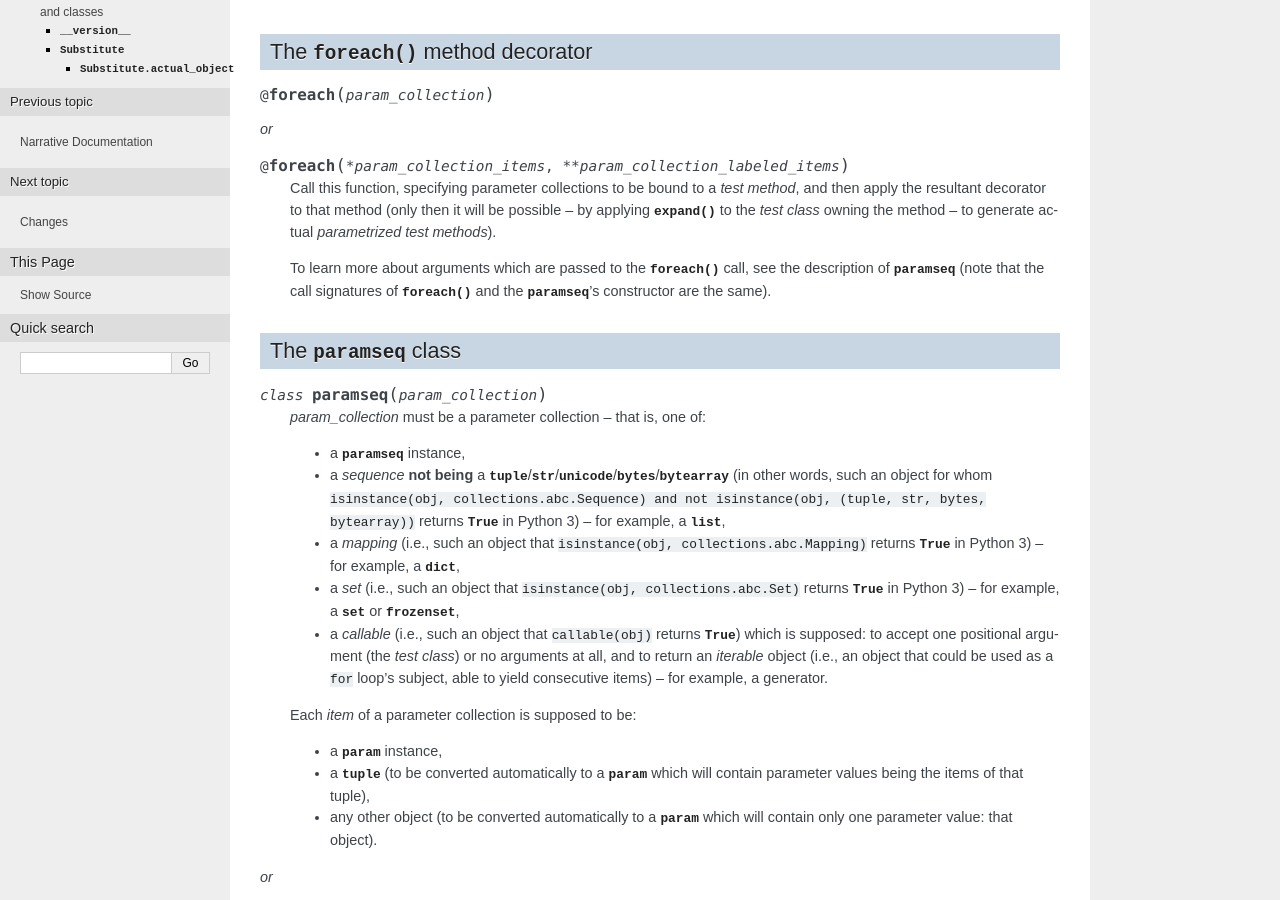
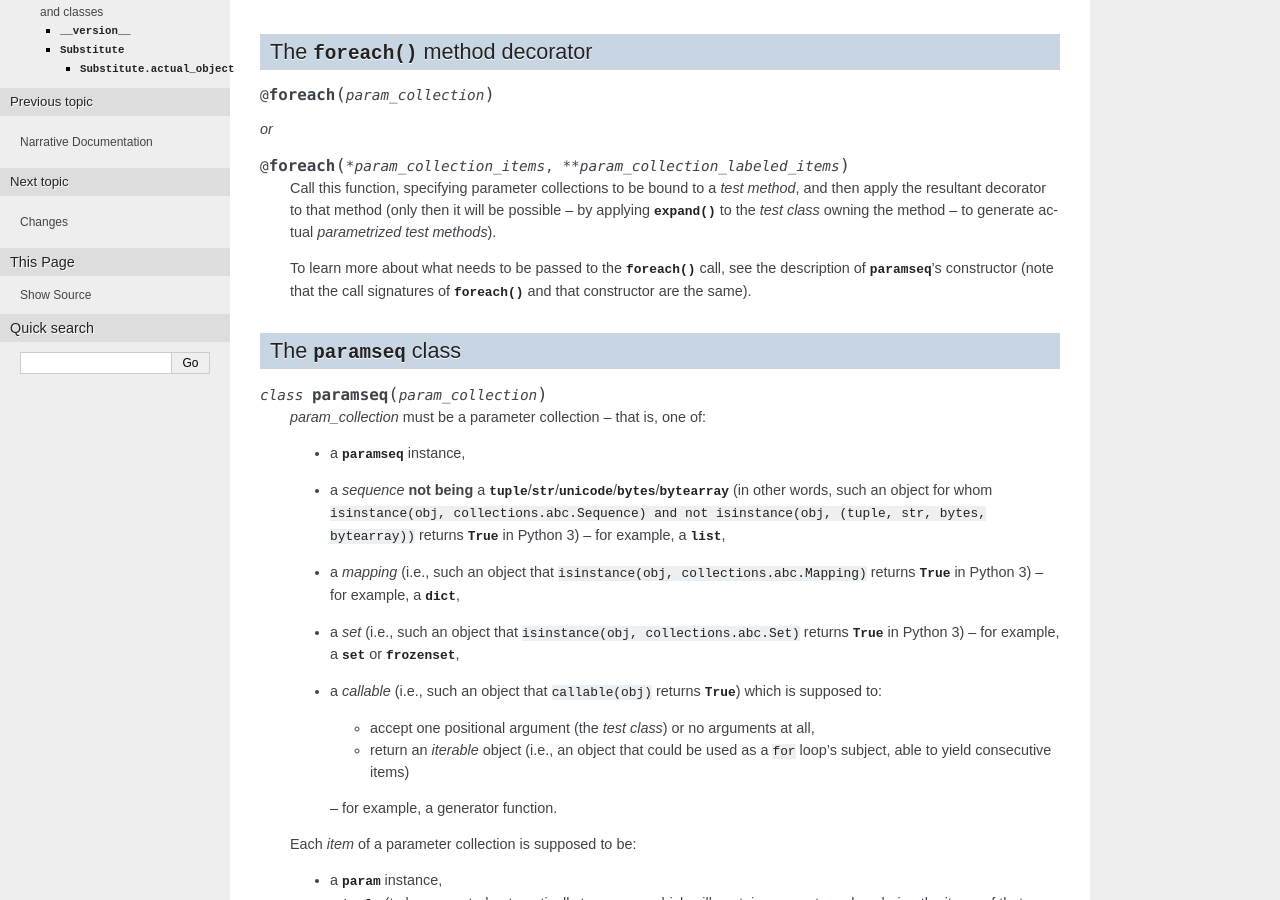
Before and after one commit to zuo/unittest_expander, a Sphinx documentation site: the page built from docs/reference.rst, in a window 1280 px wide and 900 px high, scrolled down 482 px. Built offline with Sphinx 7.4.7, drawn with Linux system fonts in a browser that asks for light colours.

Commit message:
Docs: a few more improvements

```diff
--- a/docs/reference.rst
+++ b/docs/reference.rst
@@ -46,10 +46,10 @@ The :func:`foreach` method decorator
    *test class* owning the method -- to generate actual *parametrized
    test methods*).
 
-   To learn more about arguments which are passed to the :func:`foreach`
-   call, see the description of :class:`paramseq` (note that the call
-   signatures of :func:`foreach` and the :class:`paramseq`'s constructor
-   are the same).
+   To learn more about what needs to be passed to the :func:`foreach`
+   call, see the description of :class:`paramseq`'s constructor (note
+   that the call signatures of :func:`foreach` and that constructor are
+   the same).
 
 
 The :class:`paramseq` class
@@ -73,11 +73,15 @@ The :class:`paramseq` class
      collections.abc.Set)`` returns :obj:`True` in Python 3)
      -- for example, a :class:`set` or :class:`frozenset`,
    * a *callable* (i.e., such an object that ``callable(obj)`` returns
-     :obj:`True`) which is supposed: to accept one positional argument
-     (the *test class*) or no arguments at all, and to return an
-     *iterable* object (i.e., an object that could be used as a ``for``
-     loop's subject, able to yield consecutive items) -- for example, a
-     :term:`generator`.
+     :obj:`True`) which is supposed to:
+
+     * accept one positional argument (the *test class*) or
+       no arguments at all,
+     * return an *iterable* object (i.e., an object that could be
+       used as a ``for`` loop's subject, able to yield consecutive
+       items)
+
+     -- for example, a :term:`generator` function.
 
    Each *item* of a parameter collection is supposed to be:
 
```
